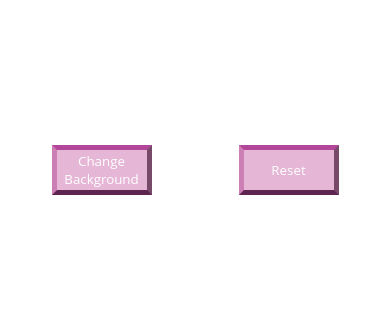
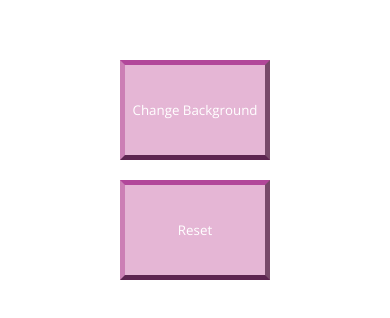
Before and after one commit to mziccardi/colorChanger, a plain HTML site: page index.html in a window 390 px wide. Shown: the part 260-578 px from the top of the page. Drawn offline with nearby package versions, Linux system fonts and the light colour scheme.

Commit message:
now responsive at 500px

```diff
--- a/index.html
+++ b/index.html
@@ -2,7 +2,8 @@
 <html>
 <head>
   <meta charset="utf-8">
-<link href="https://fonts.googleapis.com/css?family=Raleway:400,700" rel="stylesheet">  <link rel="stylesheet" href="styles.css">
+<link href="https://fonts.googleapis.com/css?family=Open+Sans:400,700" rel="stylesheet">
+<link rel="stylesheet" href="styles.css">
   <title>Color Changer</title>
 </head>
 <body>
--- a/styles.css
+++ b/styles.css
@@ -4,10 +4,15 @@
   height: 100vh;
   justify-content: center;
   align-items: center;
-  justify-content: space-around;
 
 }
 
+.randomContainer{
+  margin-right: 10px;
+}
+.resetContainer{
+  margin-left: 10px;
+}
 
 .randomButton{
   font-family: 'Open Sans', sans-serif;
@@ -17,10 +22,19 @@
   border-style: : solid;
   border-width: 5px;
   border-color: #B2479A #CC7FB5 #B2479A #CC7FB5;
-  height: 50px;
-  width: 100px;
+  height: 100px;
+  width: 150px;
+}
+.randomButton:hover{
+  background-color: #B2479A;
+  border-color: #CC7FB5 #E5B6D5
+}
 
+.reset:hover{
+  background-color: #B2479A;
+  border-color: #CC7FB5 #E5B6D5
 }
+
 
 .reset{
   font-family: 'Open Sans', sans-serif;
@@ -30,6 +44,22 @@
   border-style: : solid;
   border-width: 5px;
   border-color: #B2479A #CC7FB5 #B2479A #CC7FB5;
-  height: 50px;
-  width: 100px;
+  height: 100px;
+  width: 150px;
 }
+
+
+
+@media screen and (max-width: 500px){
+  .buttons{
+    flex-direction: column;
+  }
+  .resetContainer{
+    margin-left: 0;
+    margin-top: 10px;
+  }
+  .randomContainer{
+    margin-right: 0;
+    margin-bottom: 10px;
+  }
+}
```
Also changed, not shown: index.js (+5 -8 lines).
